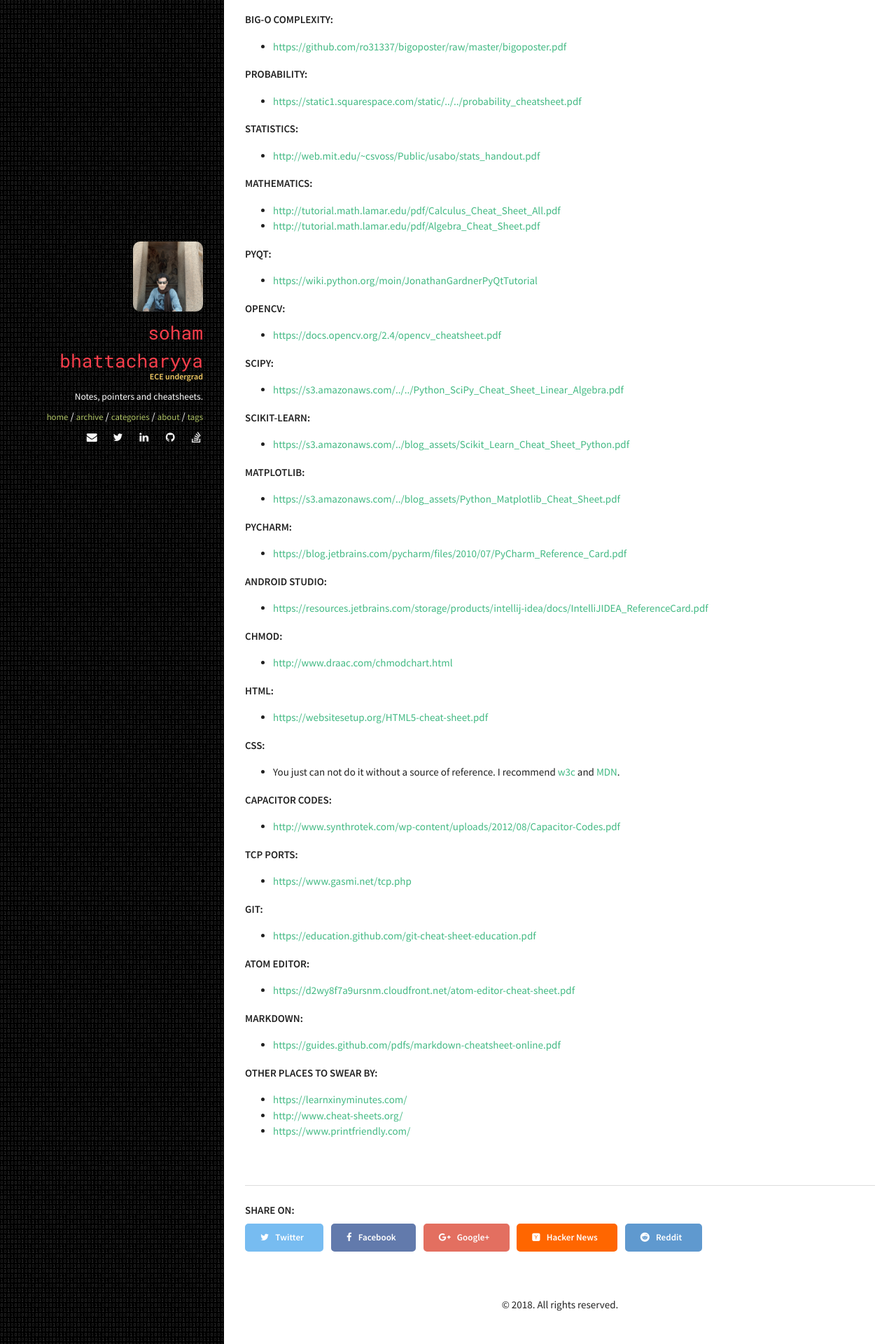
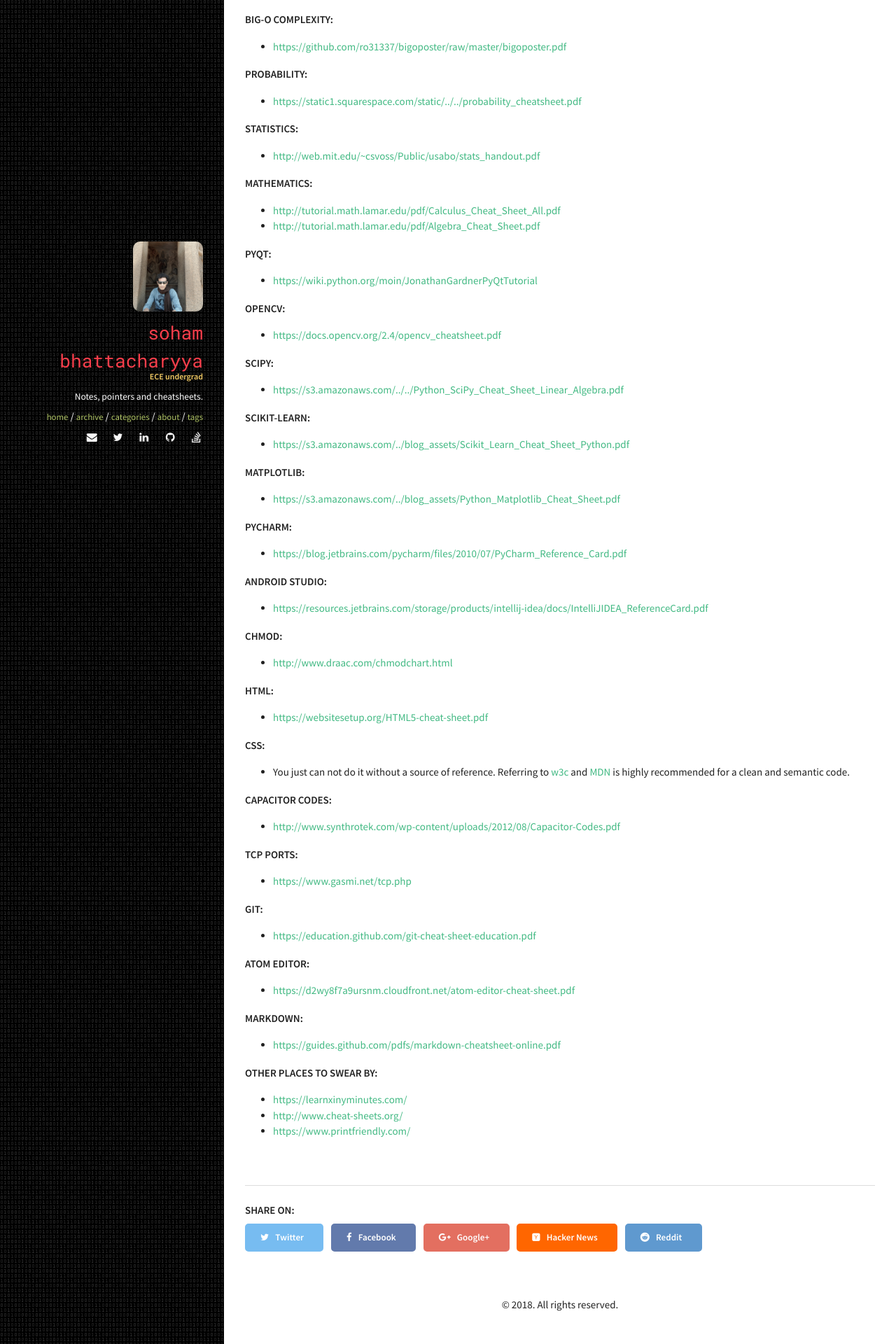
Before and after one commit to sohambhattacharyya/sohambhattacharyya.github.io, a Jekyll site: the page built from _posts/2017-12-09-A-Bunch-of-Cheatsheets.markdown, in a window 1280 px wide. Shown: the part 858-2778 px from the top of the page at 70% size. Built offline with Jekyll 4.4.1, drawn with Linux system fonts in a browser that asks for light colours; comment, search, counter and statistics services are not loaded.

Commit message:
updated meta

```diff
--- a/_posts/2017-12-09-A-Bunch-of-Cheatsheets.markdown
+++ b/_posts/2017-12-09-A-Bunch-of-Cheatsheets.markdown
@@ -5,7 +5,7 @@
 categories: References
 tags: [cheatsheets]
 comments: true
-[comment]: # excerpt: I will keep adding to it.
+[comment]: <> # excerpt: I will keep adding to it.
 image:
   feature: cheat-sheet-poster.png
   credit: Eric Rowell
@@ -68,7 +68,7 @@
 * [https://websitesetup.org/HTML5-cheat-sheet.pdf](https://websitesetup.org/HTML5-cheat-sheet.pdf){:target="_blank"}
 
 ###### CSS:
-* You just can not do it without a source of reference. I recommend [w3c](https://www.w3.org/Style/CSS/Overview.en.html){:target="_blank"} and [MDN](https://developer.mozilla.org/en-US/docs/Web/CSS){:target="_blank"}.
+* You just can not do it without a source of reference. Referring to [w3c](https://www.w3.org/Style/CSS/Overview.en.html){:target="_blank"} and [MDN](https://developer.mozilla.org/en-US/docs/Web/CSS){:target="_blank"} is highly recommended for a clean and semantic code.
 
 ###### Capacitor Codes:
 * [http://www.synthrotek.com/wp-content/uploads/2012/08/Capacitor-Codes.pdf](http://www.synthrotek.com/wp-content/uploads/2012/08/Capacitor-Codes.pdf){:target="_blank"}
```
